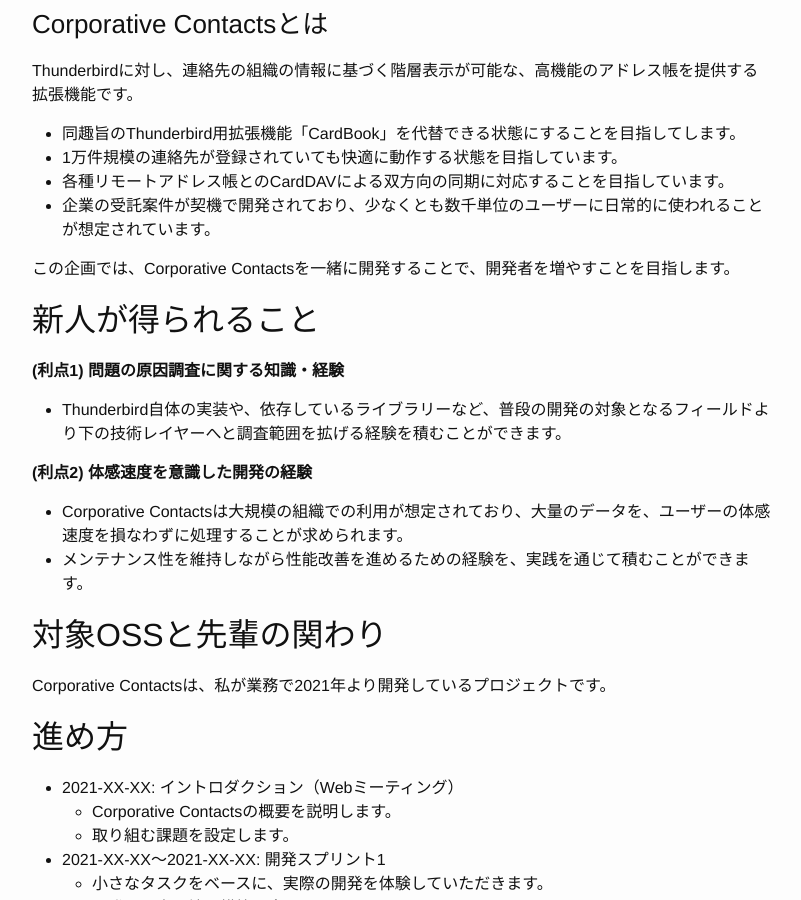
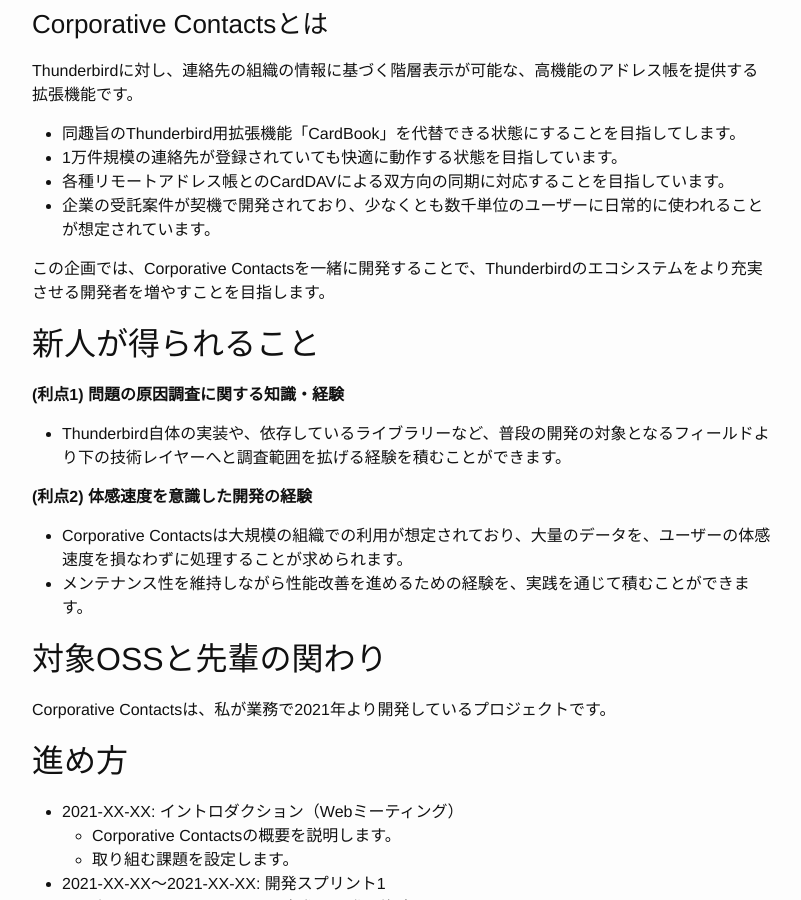
Before and after one commit to oss-gate/on-boarding, a Jekyll site: the page built from proposals/2021-08/piroor-corporative-contacts/index.md, in a window 1280 px wide and 900 px high, scrolled down 402 px. Shown: the whole window, without its empty margins (238-1039 px from the left). Built offline with Jekyll 4.4.1, drawn with Linux system fonts in a browser that asks for light colours; Markdown is read by kramdown in place of the engine named in the settings; comment, search, counter and statistics services are not loaded.

Commit message:
Add motivation

```diff
--- a/proposals/2021-08/piroor-corporative-contacts/index.md
+++ b/proposals/2021-08/piroor-corporative-contacts/index.md
@@ -22,7 +22,7 @@ Thunderbirdに対し、連絡先の組織の情報に基づく階層表示が可
 * 各種リモートアドレス帳とのCardDAVによる双方向の同期に対応することを目指しています。
 * 企業の受託案件が契機で開発されており、少なくとも数千単位のユーザーに日常的に使われることが想定されています。
 
-この企画では、Corporative Contactsを一緒に開発することで、開発者を増やすことを目指します。
+この企画では、Corporative Contactsを一緒に開発することで、Thunderbirdのエコシステムをより充実させる開発者を増やすことを目指します。
 
 ## 新人が得られること
 
```
